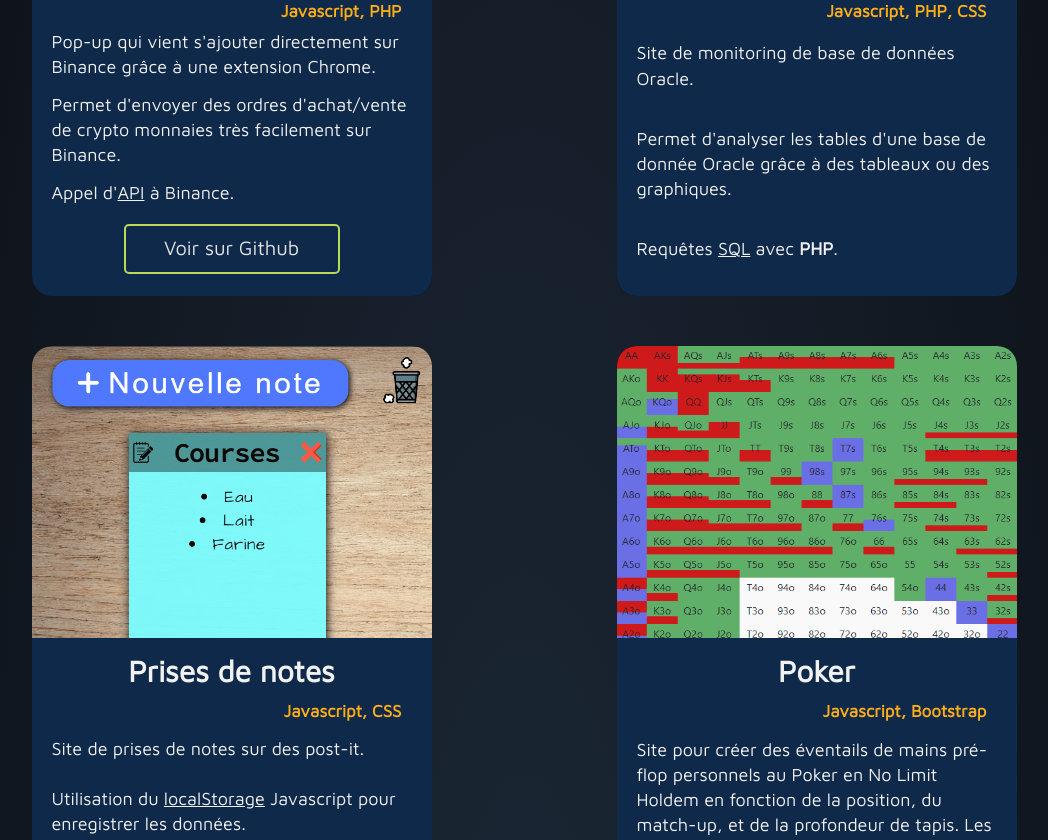
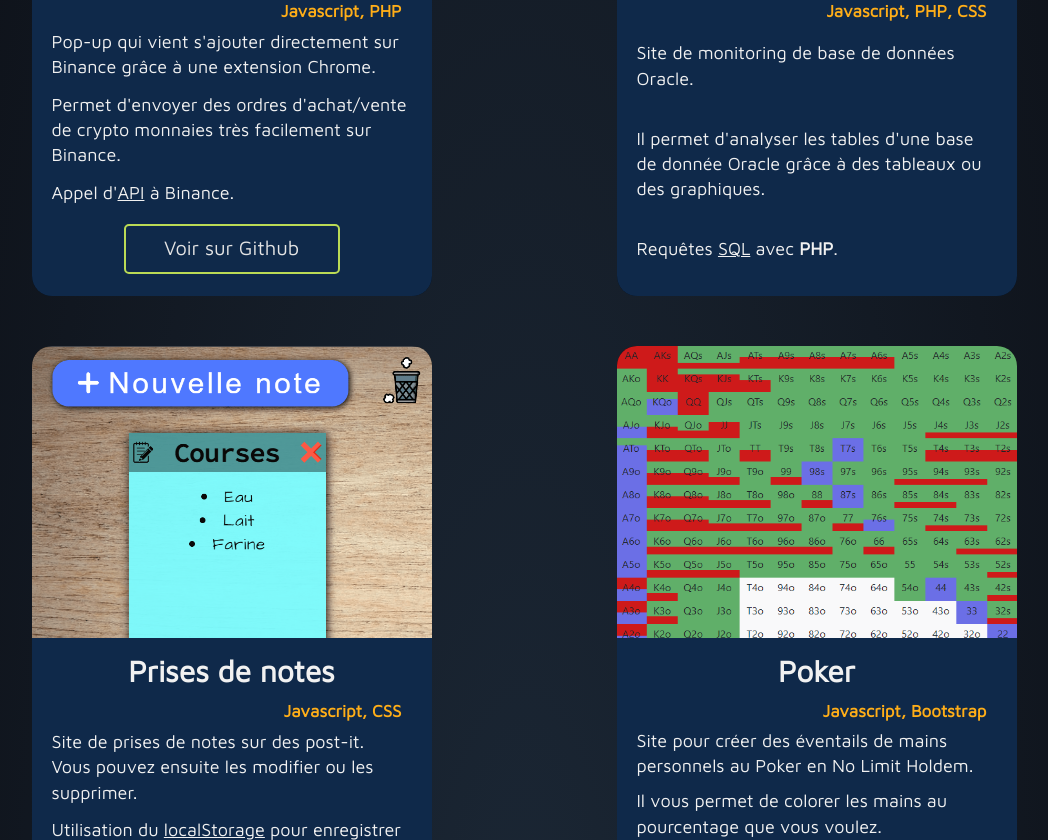
Before and after one commit to Vartzonn/Portfolio, a plain HTML site: page index.html in a window 1280 px wide. Shown: the part 1960-2800 px from the top of the page, without its empty margins (116-1164 px from the left). Drawn offline with nearby package versions, Linux system fonts and the light colour scheme.

Commit message:
Modif projects description

```diff
--- a/index.html
+++ b/index.html
@@ -163,8 +163,8 @@
                 Site de monitoring de base de données Oracle.
               </p>
               <p class="projects-item-txt">
-                Permet d'analyser les tables d'une base de donnée Oracle grâce à
-                des tableaux ou des graphiques.
+                Il permet d'analyser les tables d'une base de donnée Oracle
+                grâce à des tableaux ou des graphiques.
               </p>
               <p class="projects-item-txt">
                 Requêtes <u>SQL</u> avec <strong>PHP</strong>.
@@ -183,11 +183,11 @@
             <h5 class="projects-item-languages">Javascript, CSS</h5>
             <div>
               <p class="projects-item-txt">
-                Site de prises de notes sur des post-it.
+                Site de prises de notes sur des post-it. <br />
+                Vous pouvez ensuite les modifier ou les supprimer.
               </p>
               <p class="projects-item-txt">
-                Utilisation du <u>localStorage</u> Javascript pour enregistrer
-                les données.
+                Utilisation du <u>localStorage</u> pour enregistrer les données.
               </p>
               <p class="projects-item-txt">Le site est <u>responsive</u>.</p>
               <a
@@ -211,10 +211,19 @@
             <h5 class="projects-item-languages">Javascript, Bootstrap</h5>
             <div>
               <p class="projects-item-txt">
-                Site pour créer des éventails de mains pré-flop personnels au
-                Poker en No Limit Holdem en fonction de la position, du
-                match-up, et de la profondeur de tapis. Les mains peuvent être
-                split en différentes actions.
+                Site pour créer des éventails de mains personnels au Poker en No
+                Limit Holdem.
+              </p>
+              <p class="projects-item-txt">
+                Il vous permet de colorer les mains au pourcentage que vous
+                voulez.<br />
+                => Une couleur = une action
+              </p>
+              <p class="projects-item-txt">
+                Chaque action diffère en fonction de la position, du match-up,
+                et de la profondeur de tapis.
+                <!-- Les mains peuvent être séparées en différentes actions
+                (une couleur représentant une action). -->
               </p>
               <p class="projects-item-txt">
                 Utilisation du <u>localStorage</u> pour enregistrer les données.
--- a/style.css
+++ b/style.css
@@ -73,7 +73,7 @@ body {
   text-align: center;
 }
 .bio-title {
-  font-size: 60px;
+  font-size: 53px;
 }
 .bio-subtitle {
   margin-top: 10px;
@@ -227,6 +227,7 @@ body {
   border-bottom-left-radius: 20px;
   border-bottom-right-radius: 20px;
   padding: 20px;
+  overflow: auto;
 }
 .projects-item-title {
   font-size: 30px;
```
